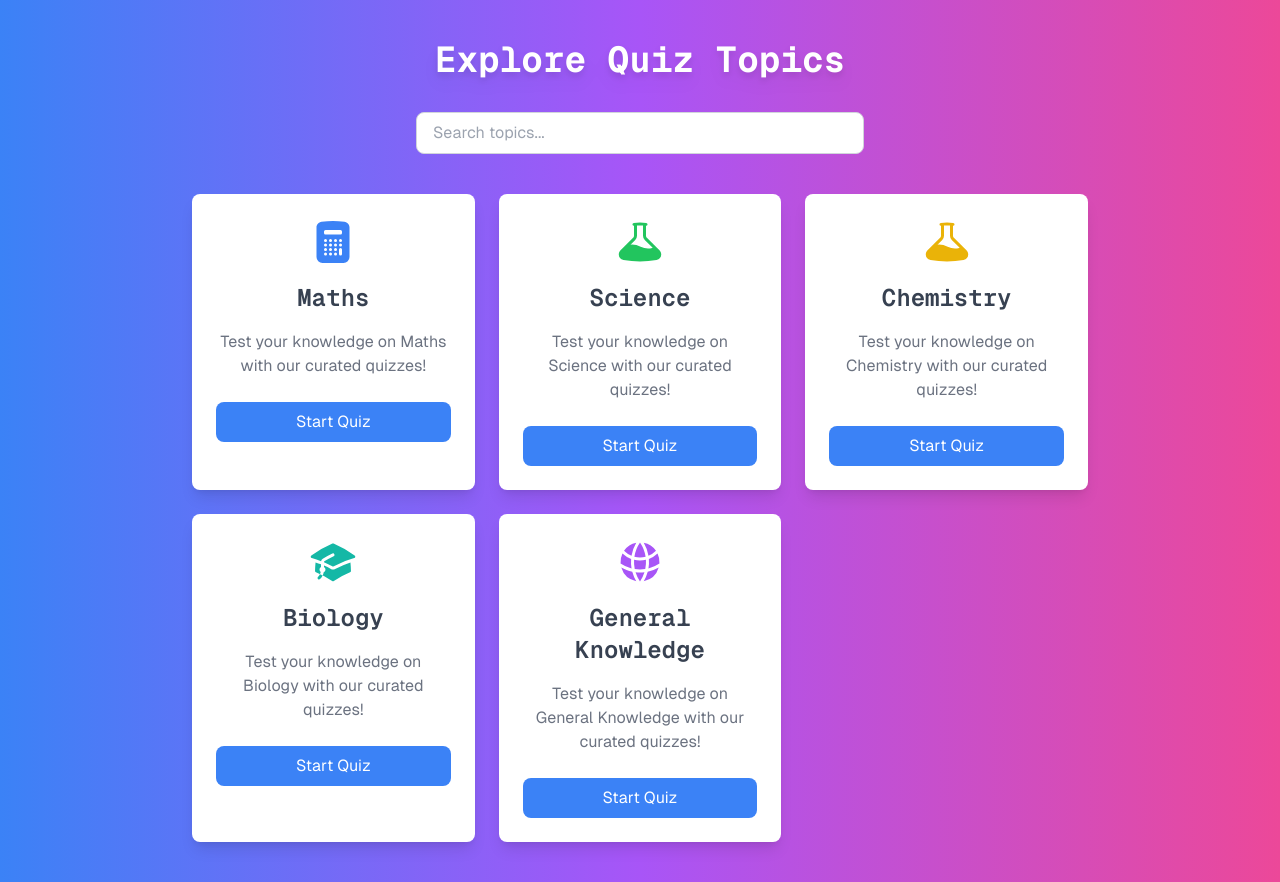
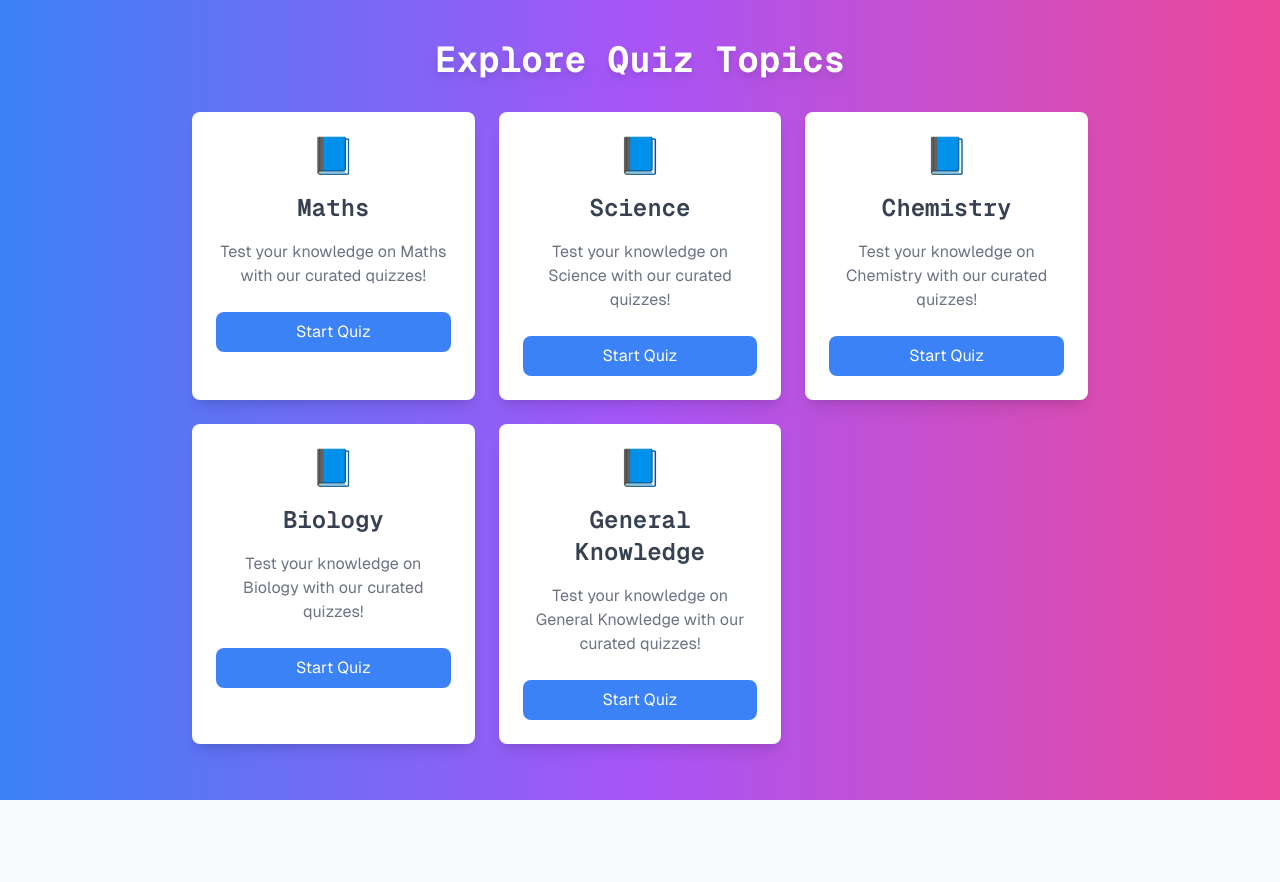
Before and after one commit to Vrajdp1/smartquizhub, a Next.js app: page /topics in a window 1280 px wide. After the commit the page ends 800 px from the top, so only its background shows below. Built offline with nearby package versions, Linux system fonts and the light colour scheme.

Commit message:
changes in topics page.js

```diff
--- a/app/topics/page.js
+++ b/app/topics/page.js
@@ -1,22 +1,5 @@
-"use client";
-
-import { useState } from "react";
-import { motion } from "framer-motion";
-import { BookOpenIcon, BeakerIcon, CalculatorIcon, GlobeAltIcon, AcademicCapIcon } from "@heroicons/react/24/solid";
-
 export default function TopicsPage() {
-  const allTopics = [
-    { name: "Maths", icon: <CalculatorIcon className="w-12 h-12 text-blue-500" /> },
-    { name: "Science", icon: <BeakerIcon className="w-12 h-12 text-green-500" /> },
-    { name: "Chemistry", icon: <BeakerIcon className="w-12 h-12 text-yellow-500" /> },
-    { name: "Biology", icon: <AcademicCapIcon className="w-12 h-12 text-teal-500" /> },
-    { name: "General Knowledge", icon: <GlobeAltIcon className="w-12 h-12 text-purple-500" /> },
-  ];
-
-  const [search, setSearch] = useState("");
-  const filteredTopics = allTopics.filter((topic) =>
-    topic.name.toLowerCase().includes(search.toLowerCase())
-  );
+  const topics = ["Maths", "Science", "Chemistry", "Biology", "General Knowledge"];
 
   return (
     <div className="min-h-screen bg-gradient-to-r from-blue-500 via-purple-500 to-pink-500 flex flex-col items-center py-10 px-4">
@@ -24,45 +7,28 @@ export default function TopicsPage() {
         Explore Quiz Topics
       </h1>
 
-      {/* Search Bar */}
-      <div className="w-full max-w-md mb-10">
-        <input
-          type="text"
-          placeholder="Search topics..."
-          value={search}
-          onChange={(e) => setSearch(e.target.value)}
-          className="w-full px-4 py-2 rounded-lg border border-gray-300 focus:outline-none focus:ring-2 focus:ring-purple-500"
-        />
-      </div>
-
       {/* Topics Grid */}
       <div className="grid grid-cols-1 md:grid-cols-2 lg:grid-cols-3 gap-6 w-full max-w-4xl">
-        {filteredTopics.map((topic) => (
-          <motion.div
-            key={topic.name}
-            className="bg-white rounded-lg shadow-lg p-6 hover:shadow-xl transform hover:-translate-y-2 transition-all duration-300"
-            whileHover={{ scale: 1.05 }}
+        {topics.map((topic) => (
+          <div
+            key={topic}
+            className="bg-white rounded-lg shadow-lg p-6 hover:shadow-xl transform hover:scale-105 transition-all duration-300"
           >
             <div className="flex items-center justify-center mb-4">
-              {topic.icon}
+              <span className="text-4xl text-blue-500">📘</span>
             </div>
-            <h2 className="text-2xl font-bold text-gray-700 mb-4 text-center">{topic.name}</h2>
+            <h2 className="text-2xl font-bold text-gray-700 mb-4 text-center">{topic}</h2>
             <p className="text-gray-500 text-center mb-6">
-              Test your knowledge on {topic.name} with our curated quizzes!
+              Test your knowledge on {topic} with our curated quizzes!
             </p>
             <a
-              href={`/topics/${topic.name.toLowerCase()}`}
+              href={`/topics/${topic.toLowerCase()}`}
               className="block text-center bg-blue-500 text-white py-2 px-4 rounded-lg hover:bg-blue-600"
             >
               Start Quiz
             </a>
-          </motion.div>
+          </div>
         ))}
-        {filteredTopics.length === 0 && (
-          <p className="text-white text-center text-xl col-span-full">
-            No topics found. Try searching for something else!
-          </p>
-        )}
       </div>
     </div>
   );
```
